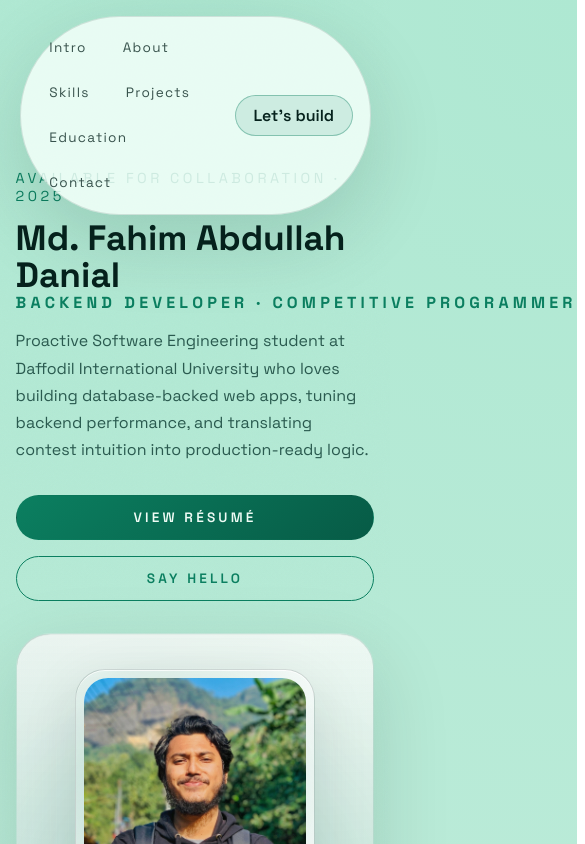
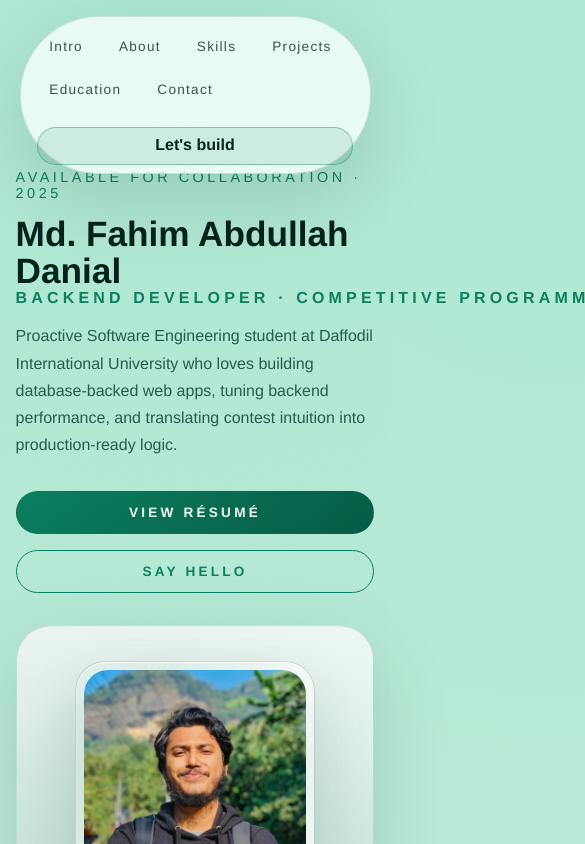
Before and after one commit to fahim-danial/Portfolio, a React (Vite) app: page / in a window 390 px wide. Shown: the top 844 px of the page, 585 px wide, since content can reach past the window. Built offline with nearby package versions, Linux system fonts and the light colour scheme; a web font is replaced by a local one.

Commit message:
Fix navbar alignment for mobile view

```diff
--- a/src/styles/index.css
+++ b/src/styles/index.css
@@ -1,3 +1,36 @@
+/* Responsive Navbar Fix for Mobile */
+@media (max-width: 600px) {
+  .floating-nav {
+    top: 0.5rem;
+    padding: 0 0.25rem;
+  }
+  .nav-inner {
+    flex-direction: column;
+    align-items: stretch;
+    gap: 0.5rem;
+    width: 100%;
+    padding: 0.5rem 0.5rem;
+    border-radius: 1.5rem;
+  }
+  .nav-links {
+    flex-direction: row;
+    justify-content: flex-start;
+    gap: 0.5rem;
+    overflow-x: auto;
+    flex-wrap: nowrap;
+    width: 100%;
+    padding: 0.25rem 0;
+    scrollbar-width: none;
+  }
+  .nav-links::-webkit-scrollbar {
+    display: none;
+  }
+  .nav-cta {
+    width: 100%;
+    text-align: center;
+    margin-top: 0.25rem;
+  }
+}
 @import url('https://fonts.googleapis.com/css2?family=Space+Grotesk:wght@400;500;600;700&family=Chivo+Mono:wght@400;500;600&display=swap');
 
 :root {
```
